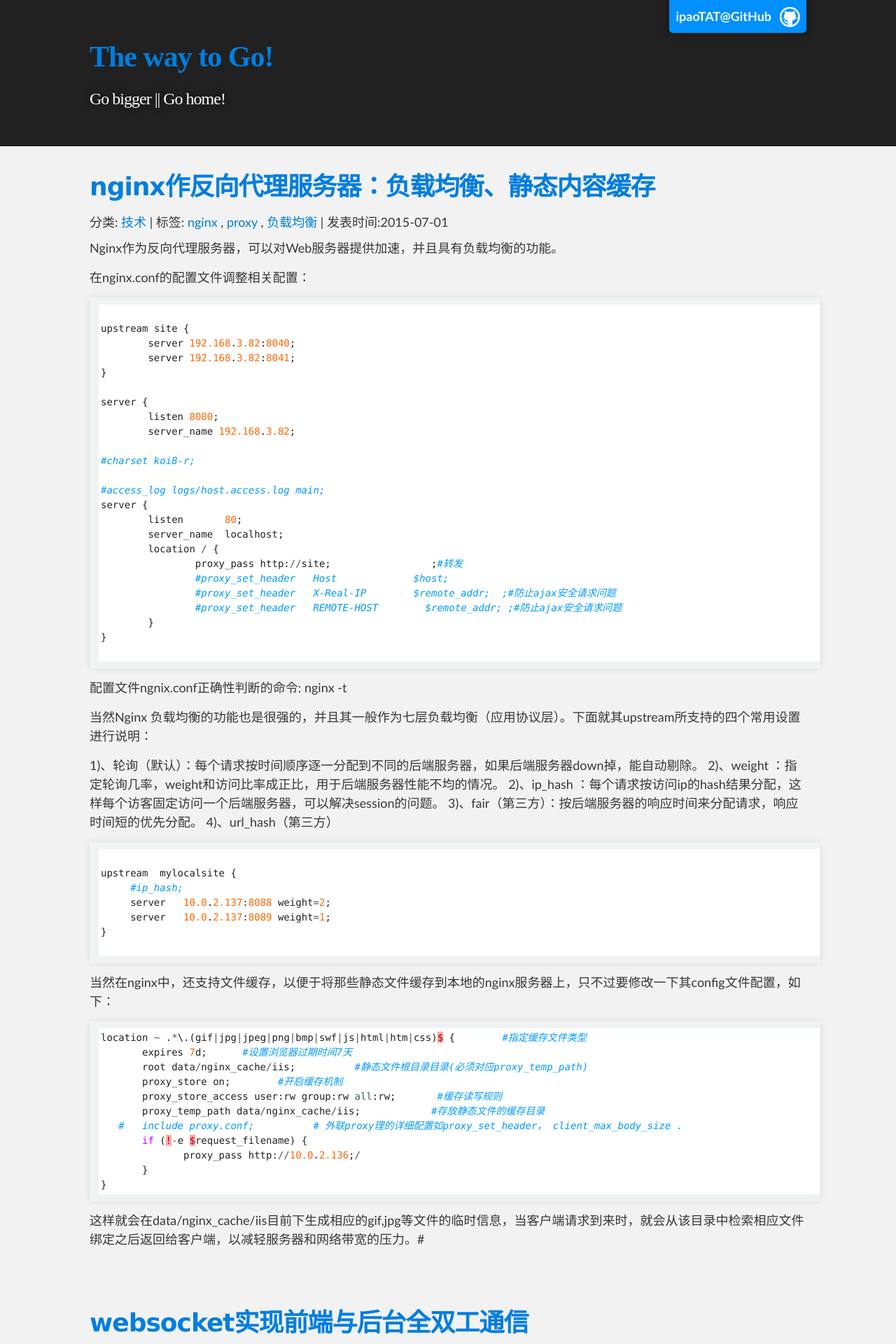
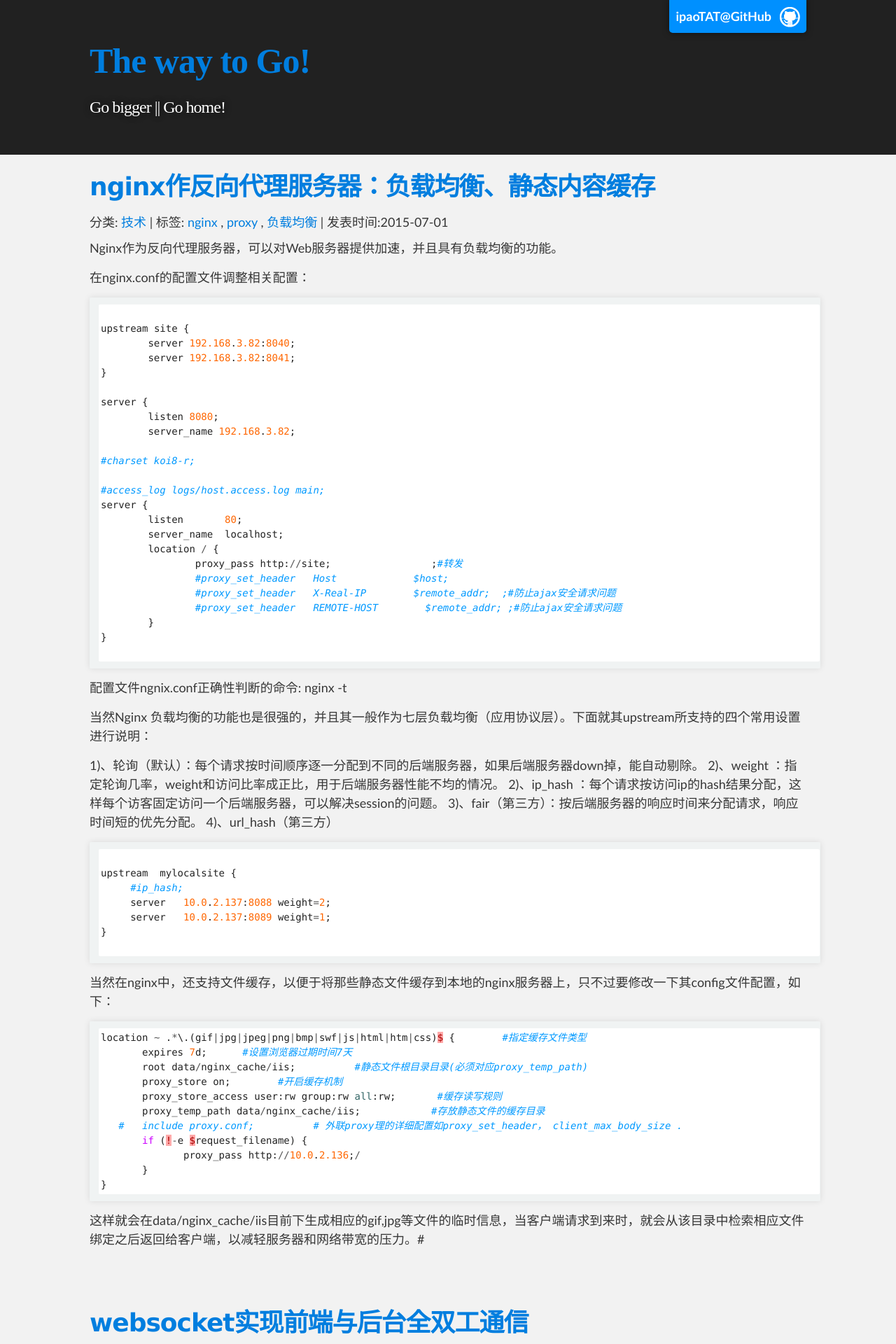
Before and after one commit to ipaoTAT/blog-original, a Jekyll site: the page built from index.html, in a window 1280 px wide. Shown: the top 1920 px of the page at 70% size. Built offline with Jekyll 4.4.1, drawn with Linux system fonts in a browser that asks for light colours; some web fonts are replaced; Markdown is read by kramdown in place of the engine named in the settings; the list of posts is cut into pages by our own code.

```diff
--- a/_layouts/page.html
+++ b/_layouts/page.html
@@ -16,7 +16,7 @@
 				var base = (80 - t) / 80;
 				ele.style.paddingTop = 50 * base + "px";
 				ele.style.paddingBottom = 30 * base + "px";
-				document.getElementById("project_title").style.fontSize = 32 + 10 * base + "px";
+				document.getElementById("project_title").style.fontSize = 32 + 18 * base + "px";
 				document.getElementById("project_title").style.float = "none";
 				document.getElementById("project_tagline").style.display = "";
 				document.getElementById("project_tagline").style.fontSize = 24 * base + "px";
--- a/themes/slate/stylesheets/stylesheet.css
+++ b/themes/slate/stylesheets/stylesheet.css
@@ -315,7 +315,7 @@
   margin: 0;
   color: #fff;
   font-family: pantheon;
-  font-size: 42px;
+  font-size: 50px;
   font-weight: 700;
   text-shadow: #111 0px 0px 10px;
   float:none;
```
